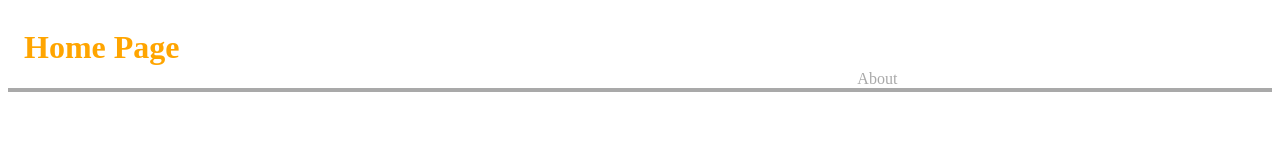
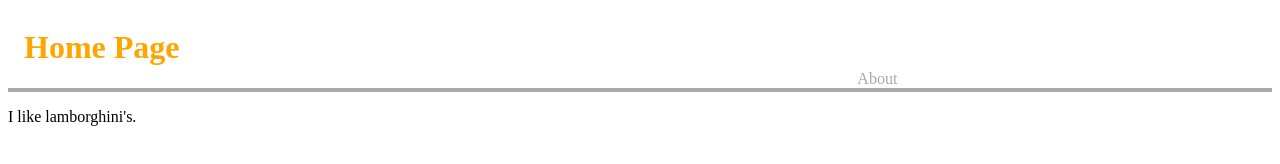
Before and after one commit to joshbardsley1202/collaborating-with-git-3, a plain HTML site: page app/index.html in a window 1280 px wide. Drawn offline with Linux system fonts and the light colour scheme.

Commit message:
You should edit an HTML file. Add a paragraph about something you like.

```diff
--- a/app/index.html
+++ b/app/index.html
@@ -12,5 +12,6 @@
         <a href="about.html">About</a>
       </nav>
     </header>
+    <p>I like lamborghini's.</p>
   </body>
 </html>
```
